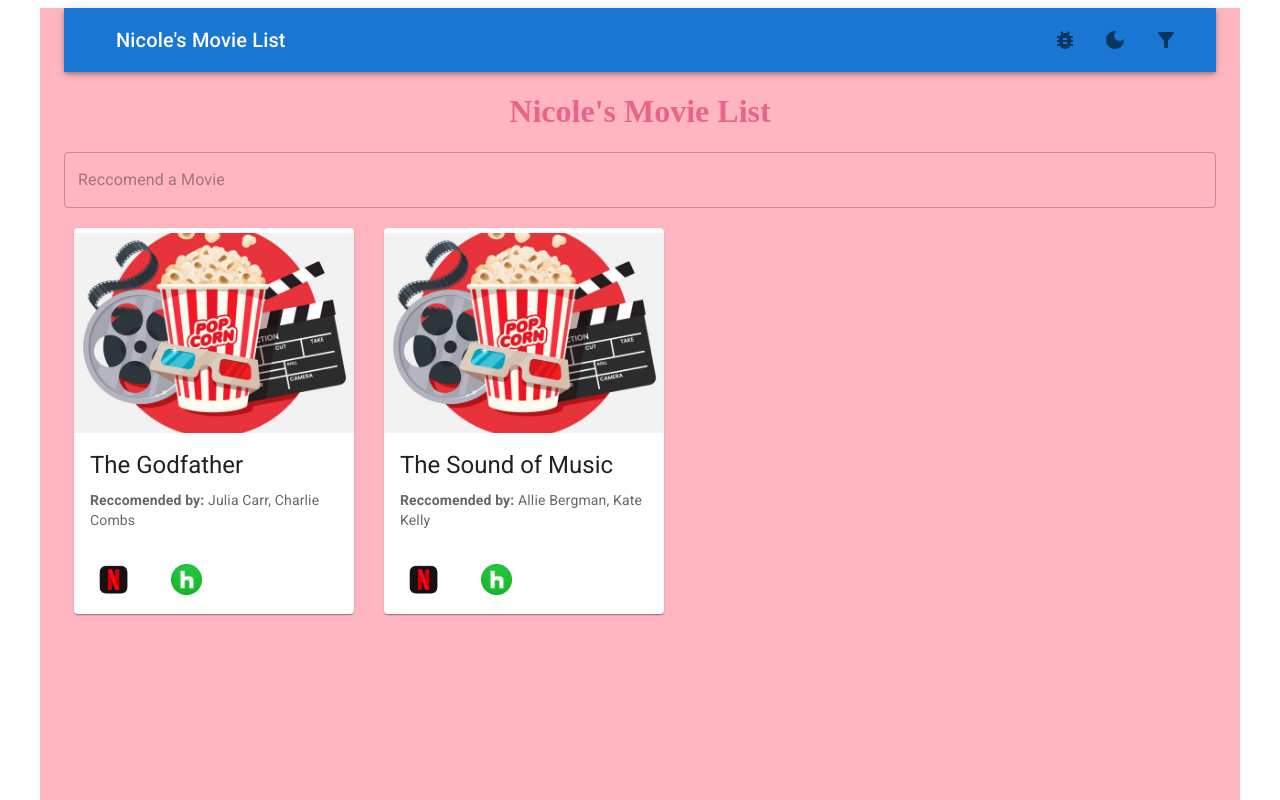
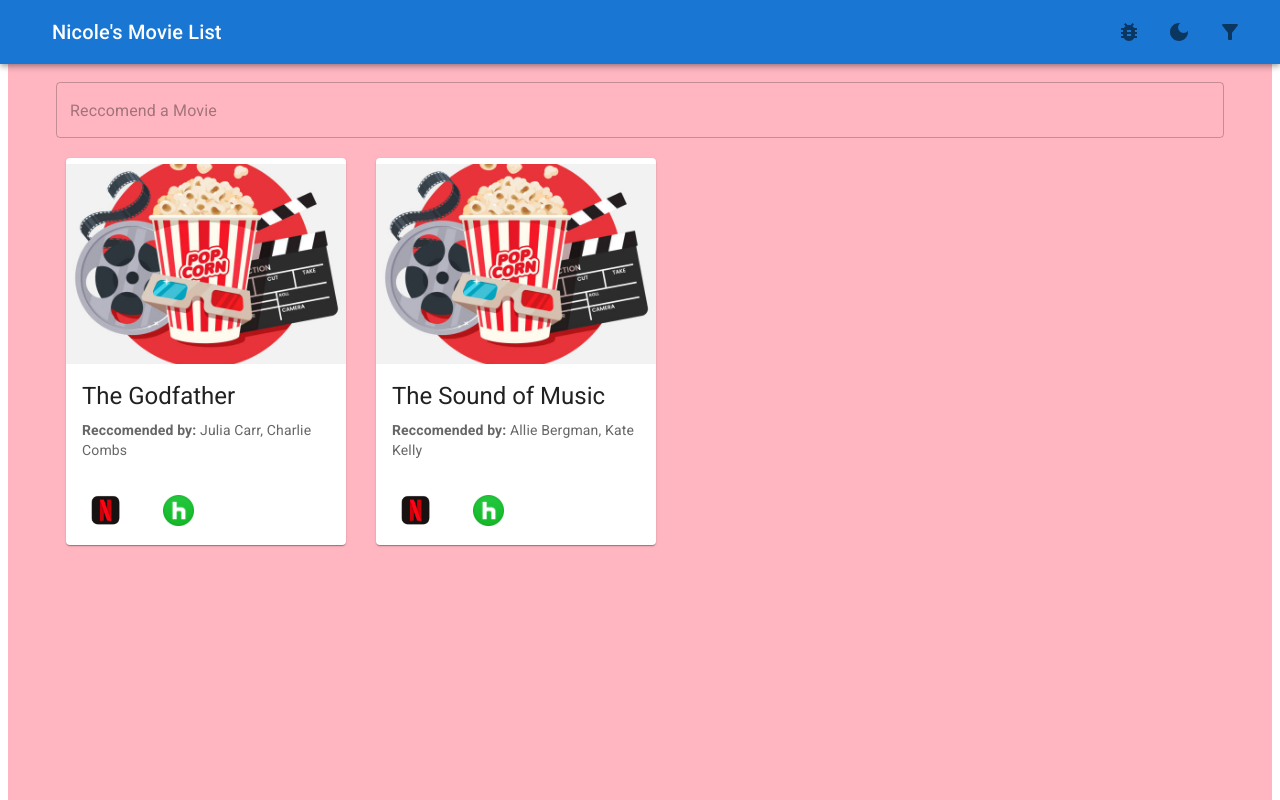
Before and after one commit to nicoppola/Movie-List-Client, a React app: page / in a window 1280 px wide. Shown: the top 800 px of the page. Built offline with nearby package versions, Linux system fonts and the light colour scheme.

Commit message:
a few visual changes before typescript conversion

```diff
--- a/src/App.js
+++ b/src/App.js
@@ -46,8 +46,14 @@ function App() {
   ));
 
   return (
-    <Container sx={{ bgcolor: "lightPink", height: "200vh" }}>
-      <div className="movieapp stack-large" style={{ position: "relative" }}>
+    <Container
+      sx={{ bgcolor: "lightPink", height: "200vh", width: "100%" }}
+      maxWidth={false}
+    >
+      <div
+        className="movieapp stack-large"
+        style={{ margin: "24px", position: "relative" }}
+      >
         <TopAppBar />
         <h1 align="center">Nicole's Movie List</h1>
         <TextField
--- a/src/components/MovieDialog.js
+++ b/src/components/MovieDialog.js
@@ -12,11 +12,11 @@ import {
   Button,
 } from "@mui/material";
 
-const MovieDialog = forwardRef(function (props, ref) {
+export default function MovieDialog(props) {
   const { name, open, onClose } = props;
 
   return (
-    <Dialog onClose={onClose} open={open} ref={ref}>
+    <Dialog onClose={onClose} open={open}>
       <DialogTitle>{name}</DialogTitle>
       <IconButton
         aria-label="close"
@@ -46,6 +46,4 @@ const MovieDialog = forwardRef(function (props, ref) {
       </DialogActions>
     </Dialog>
   );
-});
-
-export default MovieDialog;
+}
--- a/src/components/TopAppBar.js
+++ b/src/components/TopAppBar.js
@@ -11,7 +11,7 @@ import DarkModeIcon from "@mui/icons-material/DarkMode";
 export default function TopAppBar() {
   return (
     <Box sx={{ flexGrow: 1 }}>
-      <AppBar position="sticky">
+      <AppBar style={{ margin: "0px" }}>
         <Toolbar>
           <IconButton
             size="large"
--- /dev/null
+++ b/src/index.d.ts
@@ -0,0 +1 @@
+declare module "*.png";
```
